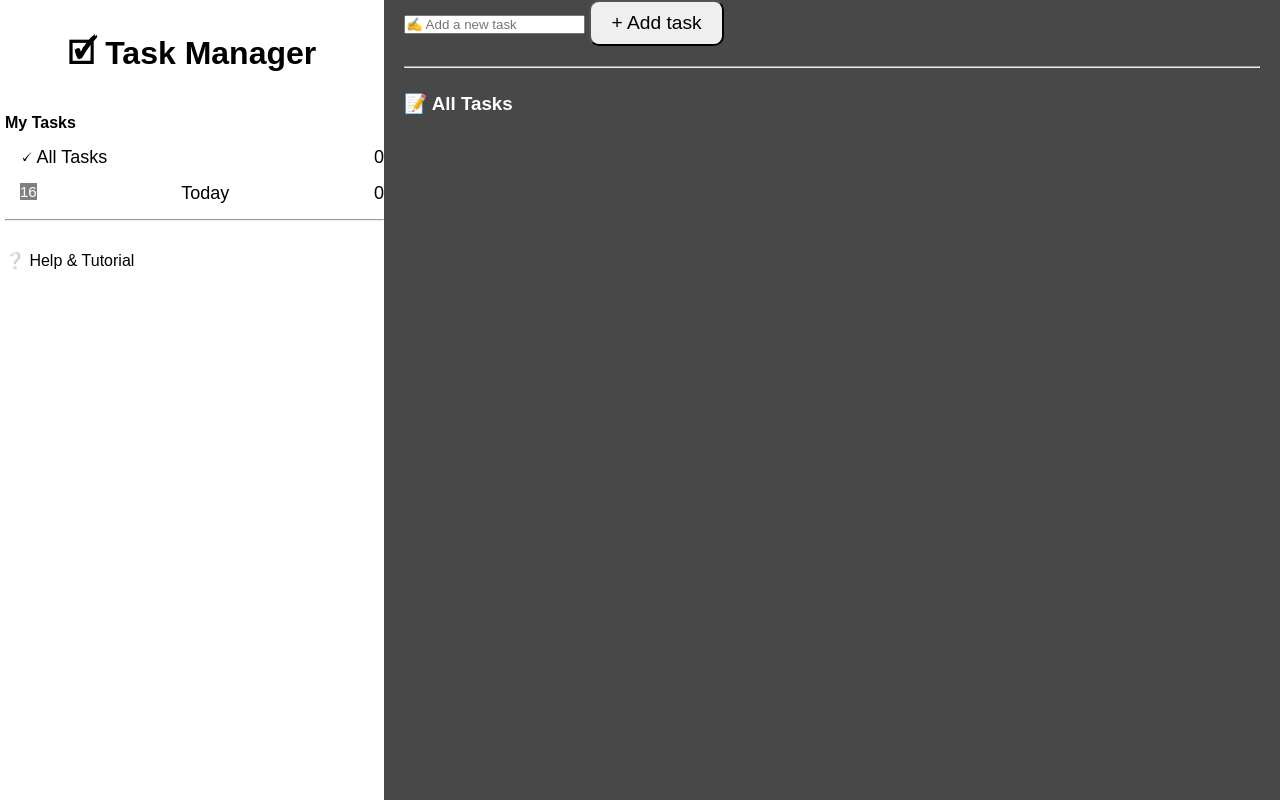
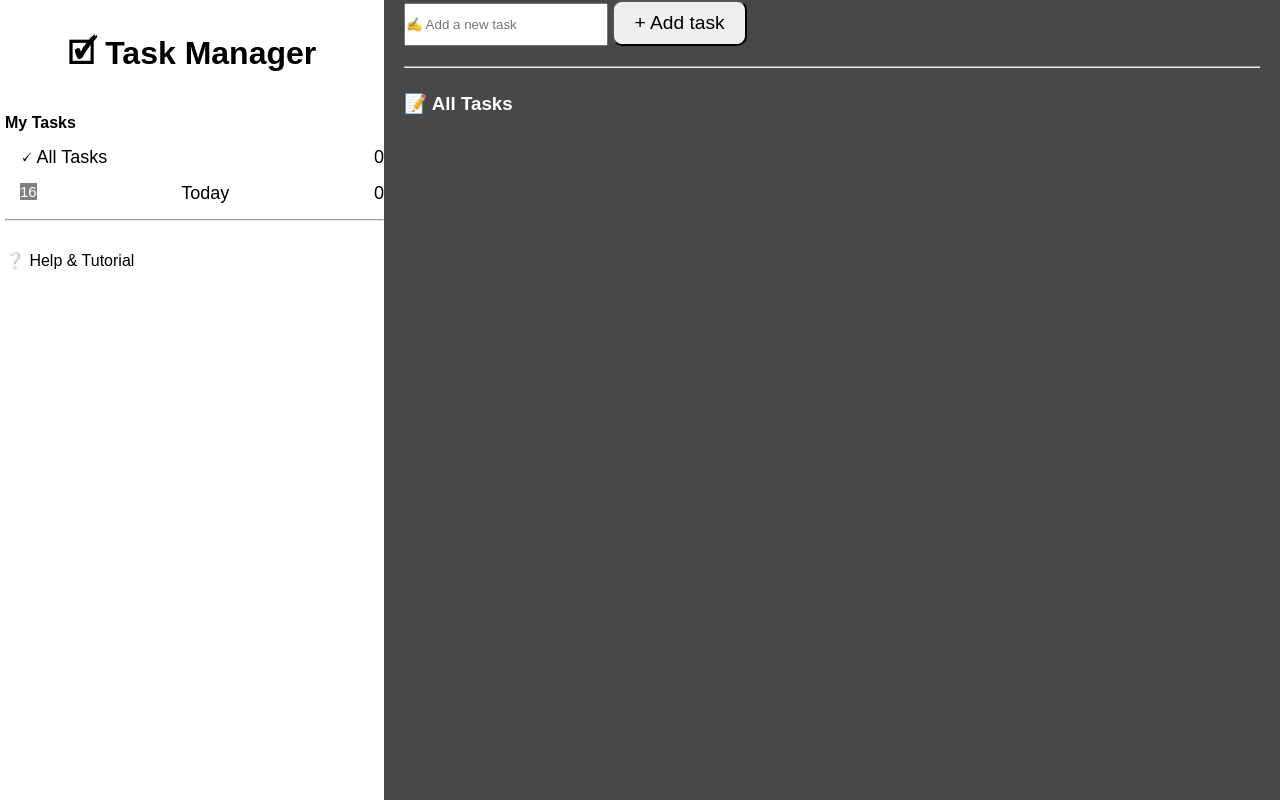
Before and after one commit to asare4/vanilla-js-task-manager, a plain HTML site: page index.html in a window 1280 px wide. Drawn offline with Linux system fonts and the light colour scheme.

Commit message:
fix: edit task input field within task form

```diff
--- a/styles.css
+++ b/styles.css
@@ -100,4 +100,10 @@ div.main ul li {
     list-style-type: circle;
     margin-left: 20px;
 }
+
+ #taskInput {
+    width: 200px;
+    height: 39px;
+    clip-path: px;
+}
 /* main */
```
